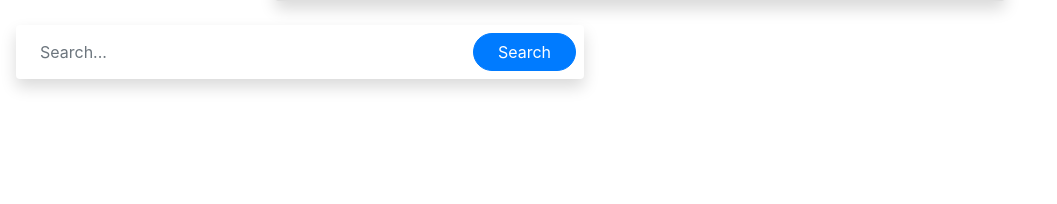
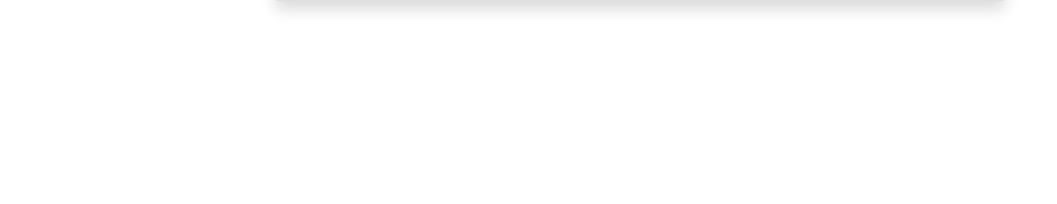
Before and after one commit to 24f1000430/vehicle-parking-app-v1, a Flask app: page /admin/users in a window 1280 px wide. Shown: the part 258-462 px from the top of the page, without its empty margins (0-1057 px from the left). Run offline with Flask 3, Linux system fonts and the light colour scheme; the visitor is signed in with stand-in values (Sample User, id 1).

```diff
--- a/templates/admin_users.html
+++ b/templates/admin_users.html
@@ -43,11 +43,4 @@
   </div>
 </div>
 
-<div class="position-fixed bottom-0 start-50 translate-middle-x w-100 px-3 pb-3" style="max-width: 600px; z-index: 1050;">
-  <form class="d-flex bg-white rounded shadow p-2">
-    <input class="form-control border-0 flex-grow-1 px-3" type="search"
-      placeholder="Search..." aria-label="Search">
-    <button class="btn btn-primary rounded-pill ms-4 px-4" type="submit"> Search </button>
-  </form>
-</div>
 {% endblock %}
```
